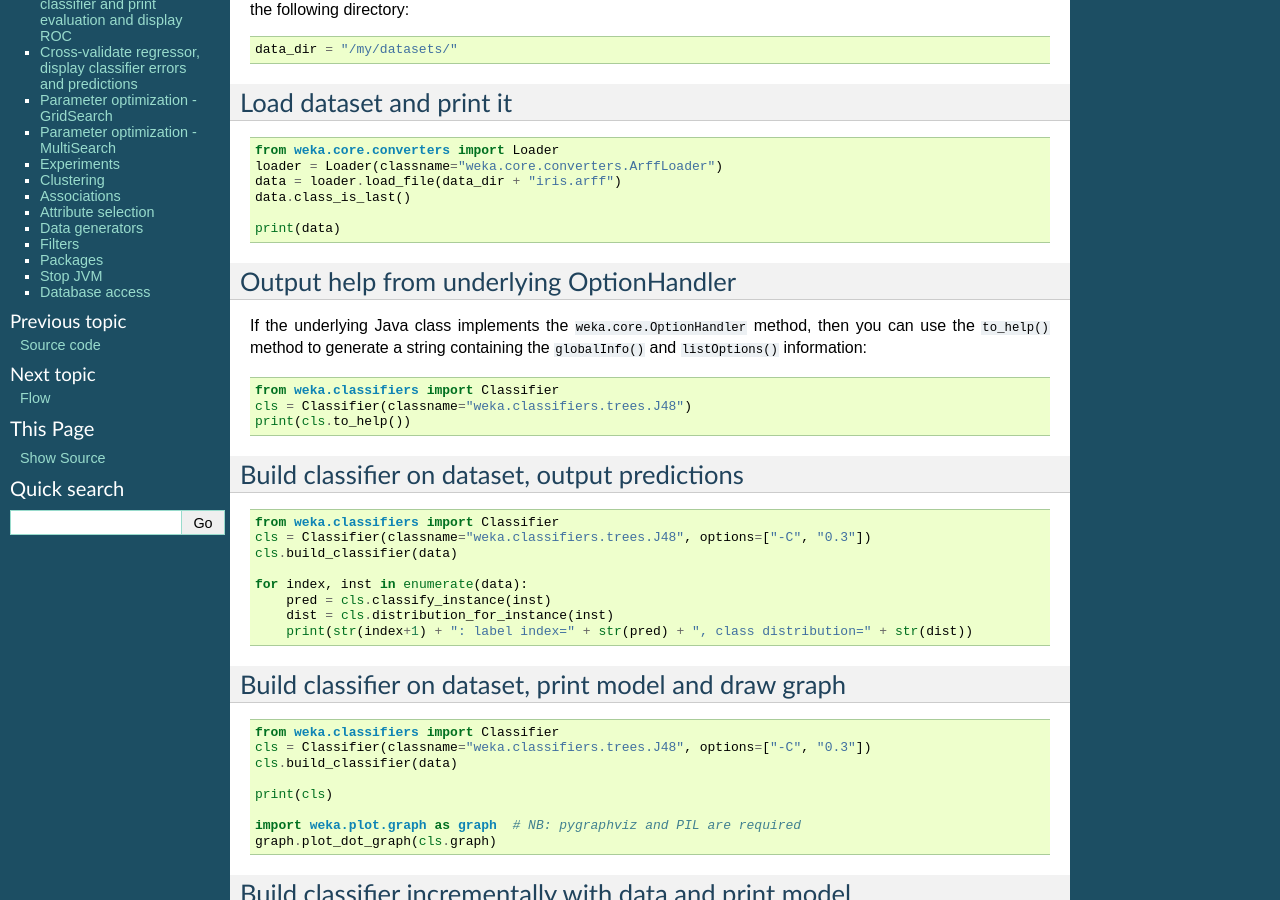
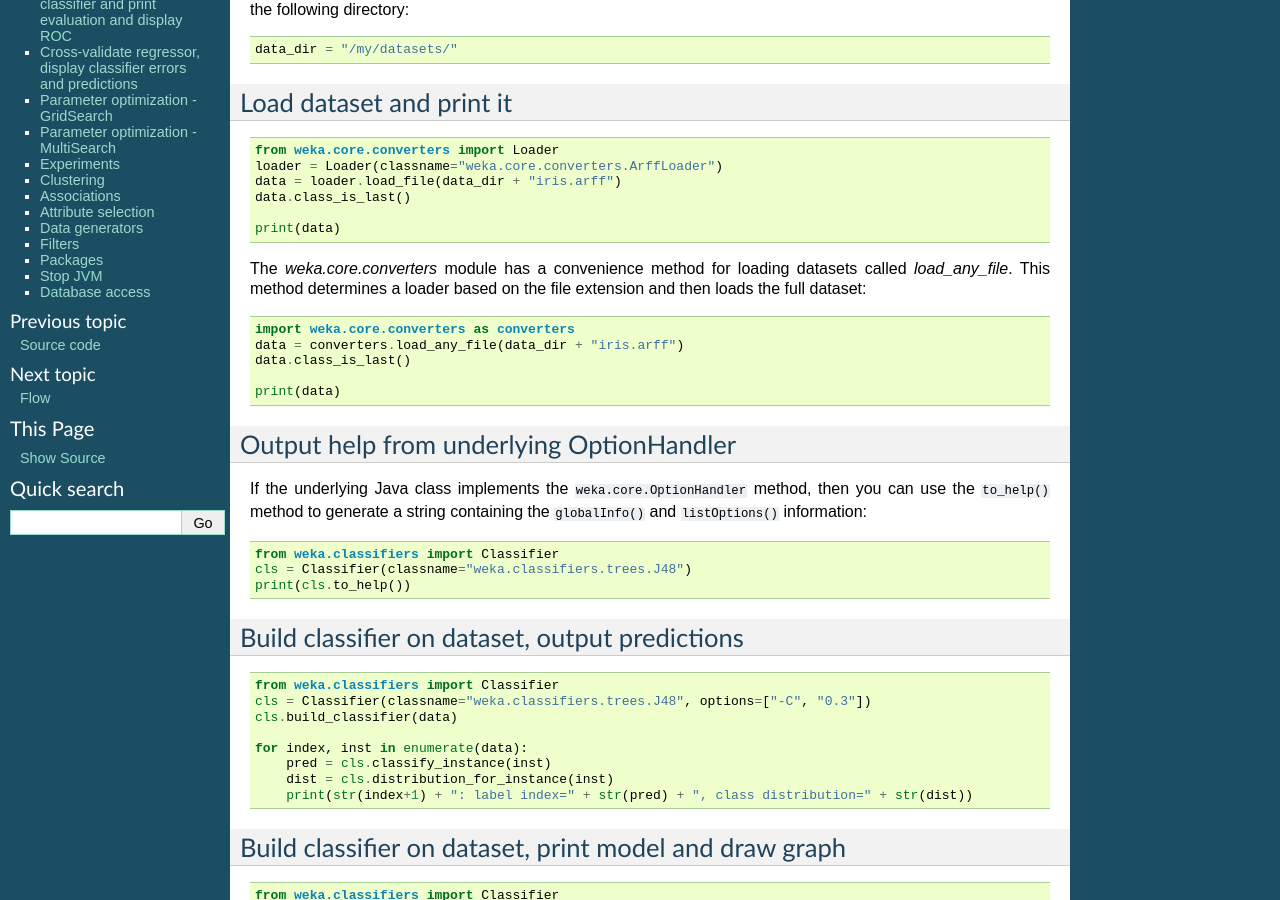
Before and after one commit to fracpete/python-weka-wrapper, a Sphinx documentation site: the page built from doc/source/examples.rst, in a window 1280 px wide and 900 px high, scrolled down 440 px. Built offline with Sphinx 7.4.7, drawn with Linux system fonts in a browser that asks for light colours.

Commit message:
added examples for load_any_file/save_any_file methods

```diff
--- a/doc/source/examples.rst
+++ b/doc/source/examples.rst
@@ -40,6 +40,18 @@ Load dataset and print it
    from weka.core.converters import Loader
    loader = Loader(classname="weka.core.converters.ArffLoader")
    data = loader.load_file(data_dir + "iris.arff")
+   data.class_is_last()
+
+   print(data)
+
+The `weka.core.converters` module has a convenience method for loading datasets
+called `load_any_file`. This method determines a loader based on the file extension
+and then loads the full dataset:
+
+.. code-block:: python
+
+   import weka.core.converters as converters
+   data = converters.load_any_file(data_dir + "iris.arff")
    data.class_is_last()
 
    print(data)
```
Also changed, not shown: doc/source/api.rst (+10 -0 lines).
